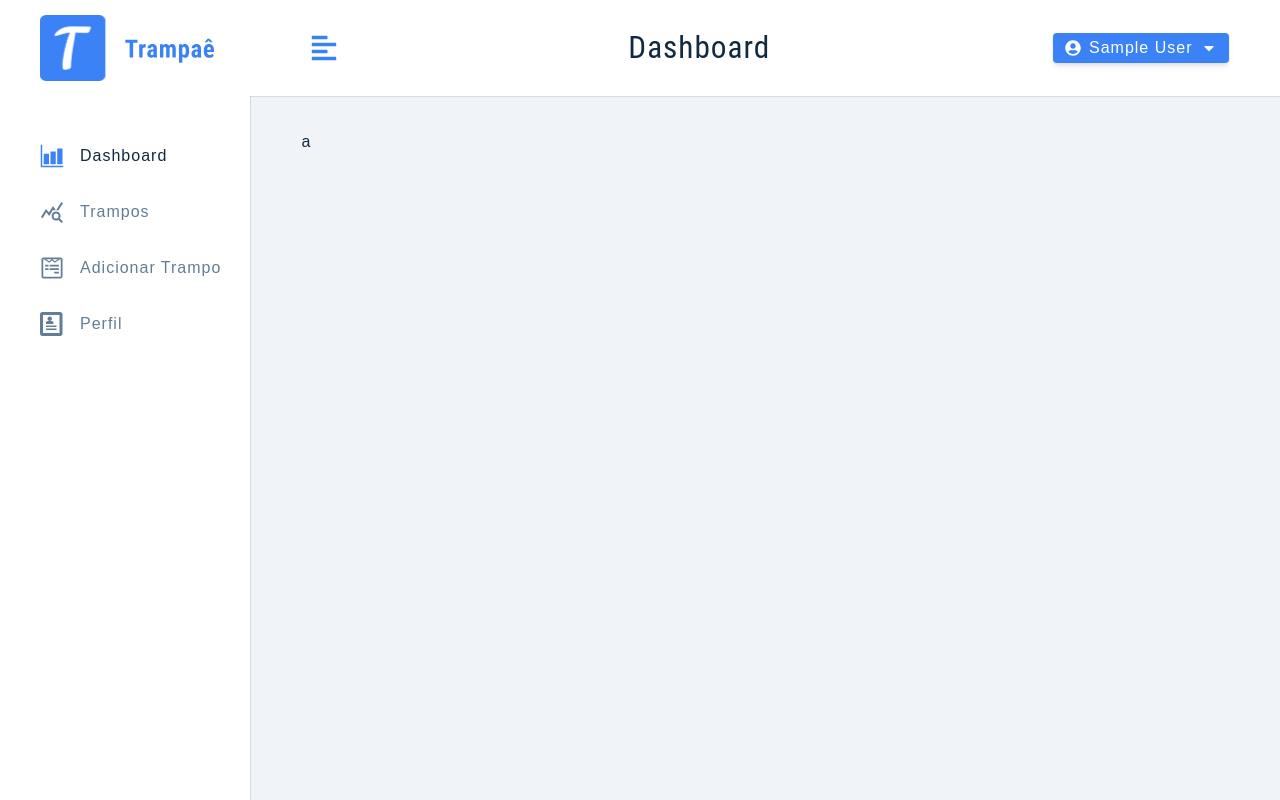
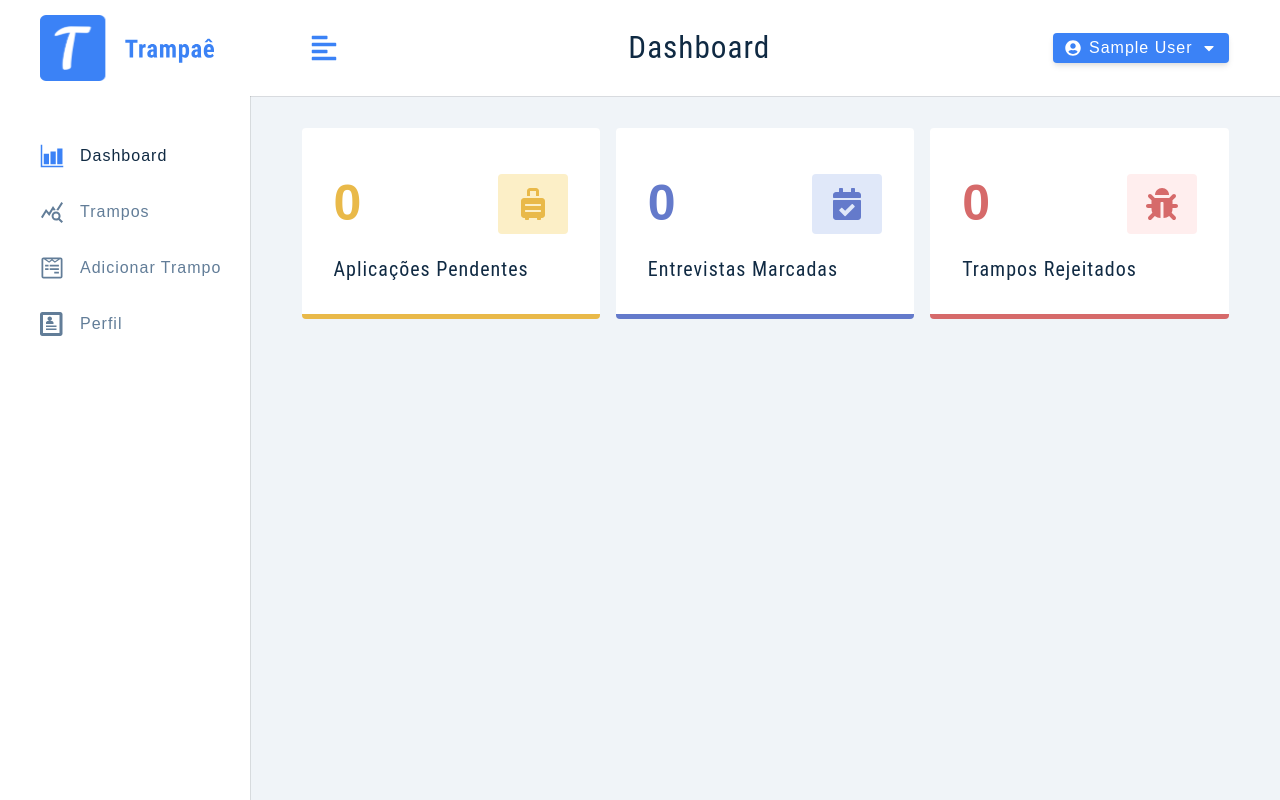
Before and after one commit to Lutefd/Trampae, a React (Create React App) app: page / in a window 1280 px wide. Built offline with nearby package versions, Linux system fonts and the light colour scheme; no server answers; sample sign-in values are in the browser's storage.

Commit message:
add stats container and items

```diff
--- /dev/null
+++ b/src/components/StatItem.js
@@ -0,0 +1,15 @@
+import Wrapper from '../assets/wrappers/StatItem';
+
+const StatItem = ({ count, title, icon, color, bcg }) => {
+  return (
+    <Wrapper color={color} bcg={bcg}>
+      <header>
+        <span className="count">{count}</span>
+        <span className="icon">{icon}</span>
+      </header>
+      <h5 className="title">{title}</h5>
+    </Wrapper>
+  );
+};
+
+export default StatItem;
--- a/src/components/StatsContainer.js
+++ b/src/components/StatsContainer.js
@@ -1,4 +1,40 @@
+import { useSelector } from 'react-redux';
+import { FaSuitcaseRolling, FaCalendarCheck, FaBug } from 'react-icons/fa';
+import Wrapper from '../assets/wrappers/StatsContainer';
+import StatItem from './StatItem';
 const StatsContainer = () => {
-  return <div>a</div>;
+  const { stats } = useSelector((store) => store.allJobs);
+  const defaultStats = [
+    {
+      title: 'Aplicações pendentes',
+      count: stats.pending || 0,
+      icon: <FaSuitcaseRolling />,
+      color: '#e9b949',
+      bcg: '#fcefc7',
+    },
+    {
+      title: 'Entrevistas marcadas',
+      count: stats.interview || 0,
+      icon: <FaCalendarCheck />,
+      color: '#647acb',
+      bcg: '#e0e8f9',
+    },
+    {
+      title: 'Trampos rejeitados',
+      count: stats.declined || 0,
+      icon: <FaBug />,
+      color: '#d66a6a',
+      bcg: '#ffeeee',
+    },
+  ];
+
+  return (
+    <Wrapper>
+      {defaultStats.map((item, index) => {
+        return <StatItem key={index} {...item} />;
+      })}
+    </Wrapper>
+  );
 };
+
 export default StatsContainer;
```
